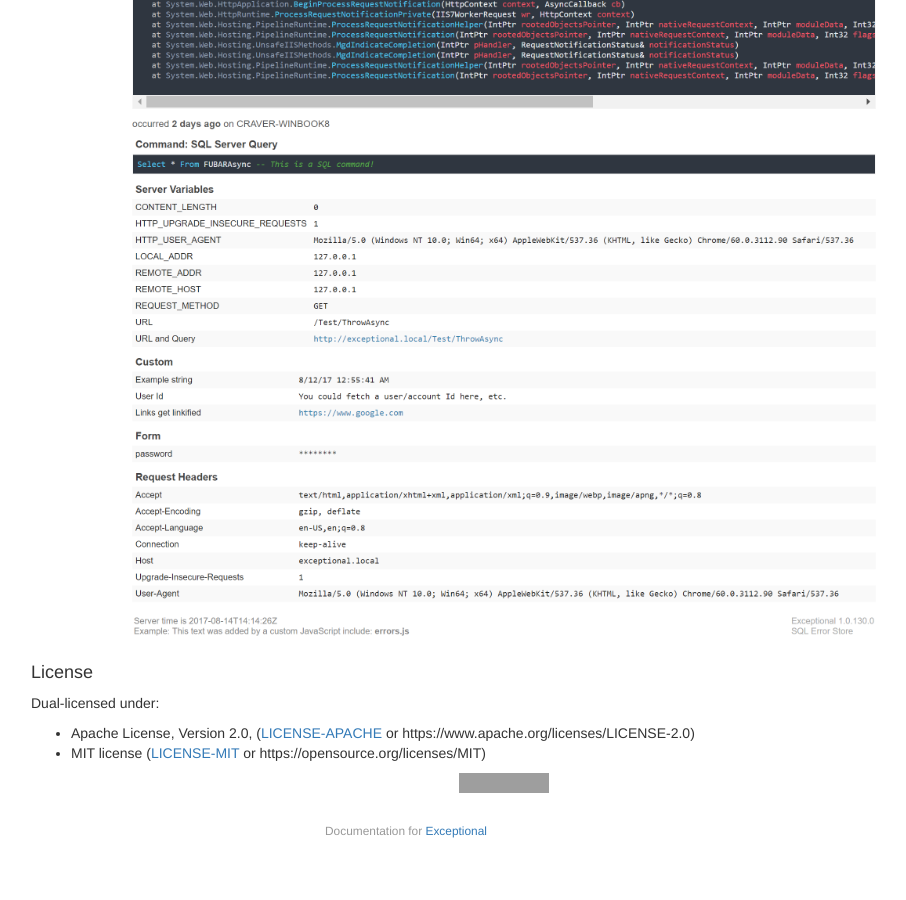
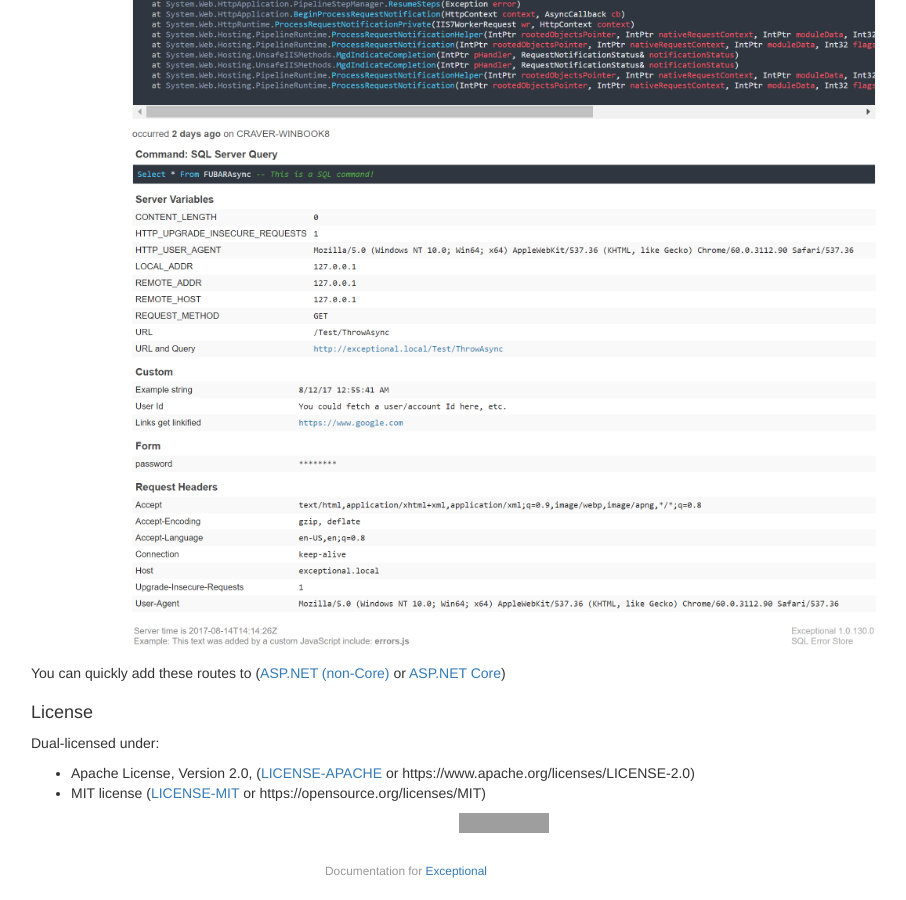
Before and after one commit to NickCraver/StackExchange.Exceptional, a Jekyll site: the page built from docs/index.md, in a window 1280 px wide and 900 px high, scrolled down 1515 px. Shown: the whole window, without its empty margins (234-1140 px from the left). Built offline with Jekyll 4.4.1, drawn with Linux system fonts in a browser that asks for light colours; our own code applies the rules of GitHub Pages for plain Markdown files; before the commit the page ends 2375 px from its top, so only the background shows below that; grey boxes are pictures that could not be loaded.

Commit message:
Add route links from main index
Helps address hard-to-find pointed out in #139

```diff
--- a/docs/index.md
+++ b/docs/index.md
@@ -33,8 +33,11 @@ Here are some examples of what Exceptional looks like.
 
 Error listng:
 ![Error list]({{ site.baseurl }}/images/ErrorList.png)
+
 Error Detail:
 ![Error list]({{ site.baseurl }}/images/ErrorDetail.png)
+
+You can quickly add these routes to ([ASP.NET (non-Core)]({{ site.baseurl }}/AspDotNet#routes) or [ASP.NET Core]({{ site.baseurl }}/AspDotNetCore#routes))
 
 
 #### License
```
